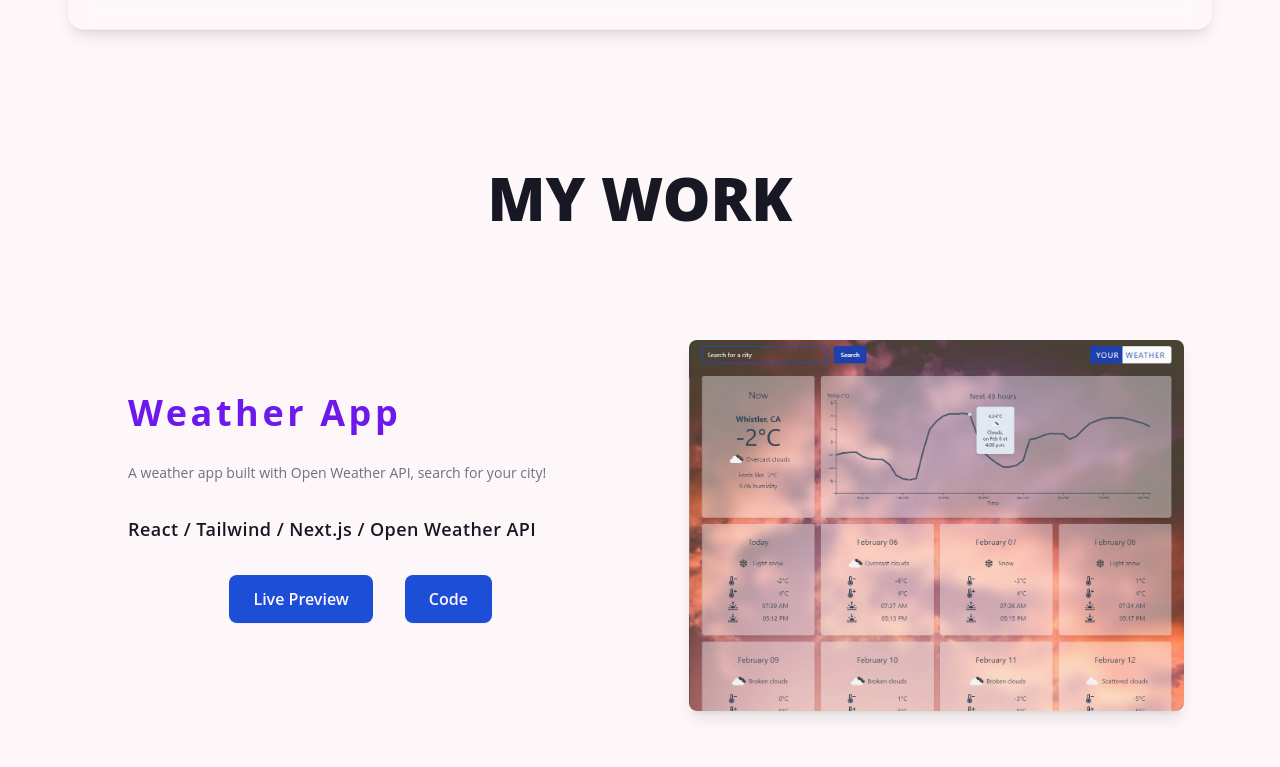
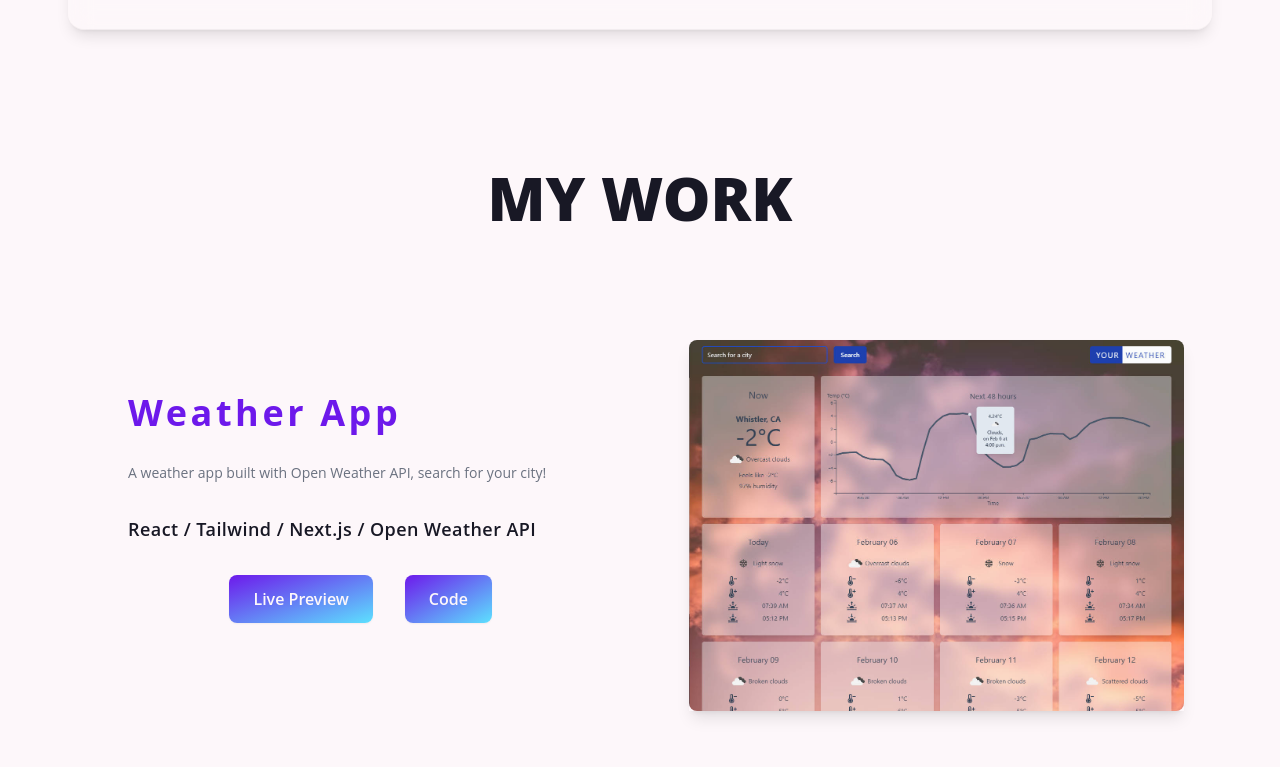
Before and after one commit to theolvq/daawa-portfolio, a Next.js app: page / in a window 1280 px wide. Shown: the part 1553-2320 px from the top of the page. Built offline with nearby package versions, Linux system fonts and the light colour scheme.

Commit message:
added animated gradient on hover for card links

```diff
--- a/styles/globals.css
+++ b/styles/globals.css
@@ -57,7 +57,8 @@
   }
 
   .nav-items {
-    @apply hover:border-opacity-100 transform border-cyan border-b-4 border-opacity-0 transition-all duration-500;
+    @apply hover:border-opacity-100 transform border-cyan border-b-4 border-opacity-0
+    transition-all duration-500;
   }
 
   .about-subtitle {
@@ -70,7 +71,9 @@
   }
 
   .card-btn {
-    @apply bg-blue-700 sm:px-6 sm:py-3 px-3 py-1.5 rounded-lg text-white font-semibold shadow-sm  hover:scale-110 hover:shadow-lg transition-all duration-150;
+    @apply bg-gradient-to-br from-purple to-cyan  hover:bg-gradient-to-tl
+     sm:px-6 sm:py-3 px-3 py-1.5 rounded-lg text-white font-semibold shadow-sm
+     hover:scale-110 hover:shadow-lg transition-all duration-200 ease-in;
   }
   .card-link {
     @apply text-cyan hover:underline;
@@ -79,7 +82,7 @@
   .tooltip {
     @apply invisible group-hover:visible absolute -top-8 left-1/2
     transform -translate-x-1/2 -translate-y-1/2  z-10
-    px-2 py-1 bg-white text-black
+    px-2 py-1  text-black
     flex justify-center items-center
     rounded-sm capitalize;
   }
--- a/tailwind.config.js
+++ b/tailwind.config.js
@@ -16,6 +16,29 @@ module.exports = {
         'white-trans': 'hsla(330, 60%, 98%, 0.5)',
         black: 'hsl(240, 21%, 12%)',
       },
+      keyframes: {
+        'gradient-hover': {
+          '0%, 100%': {
+            backgroundImage:
+              'linear-gradient(-45deg hsl(264, 84%, 51%), hsl(191, 99%, 68%))',
+          },
+          '25%': {
+            backgroundImage:
+              'linear-gradient(45deg hsl(264, 84%, 51%), hsl(191, 99%, 68%))',
+          },
+          '50%': {
+            backgroundImage:
+              'linear-gradient(135deg hsl(264, 84%, 51%), hsl(191, 99%, 68%))',
+          },
+          '75%': {
+            backgroundImage:
+              'linear-gradient(-135deg hsl(264, 84%, 51%), hsl(191, 99%, 68%))',
+          },
+        },
+      },
+      animation: {
+        'gradient-hover': 'gradient-hover 1s ease infinite',
+      },
     },
 
     fontFamily: {
```
